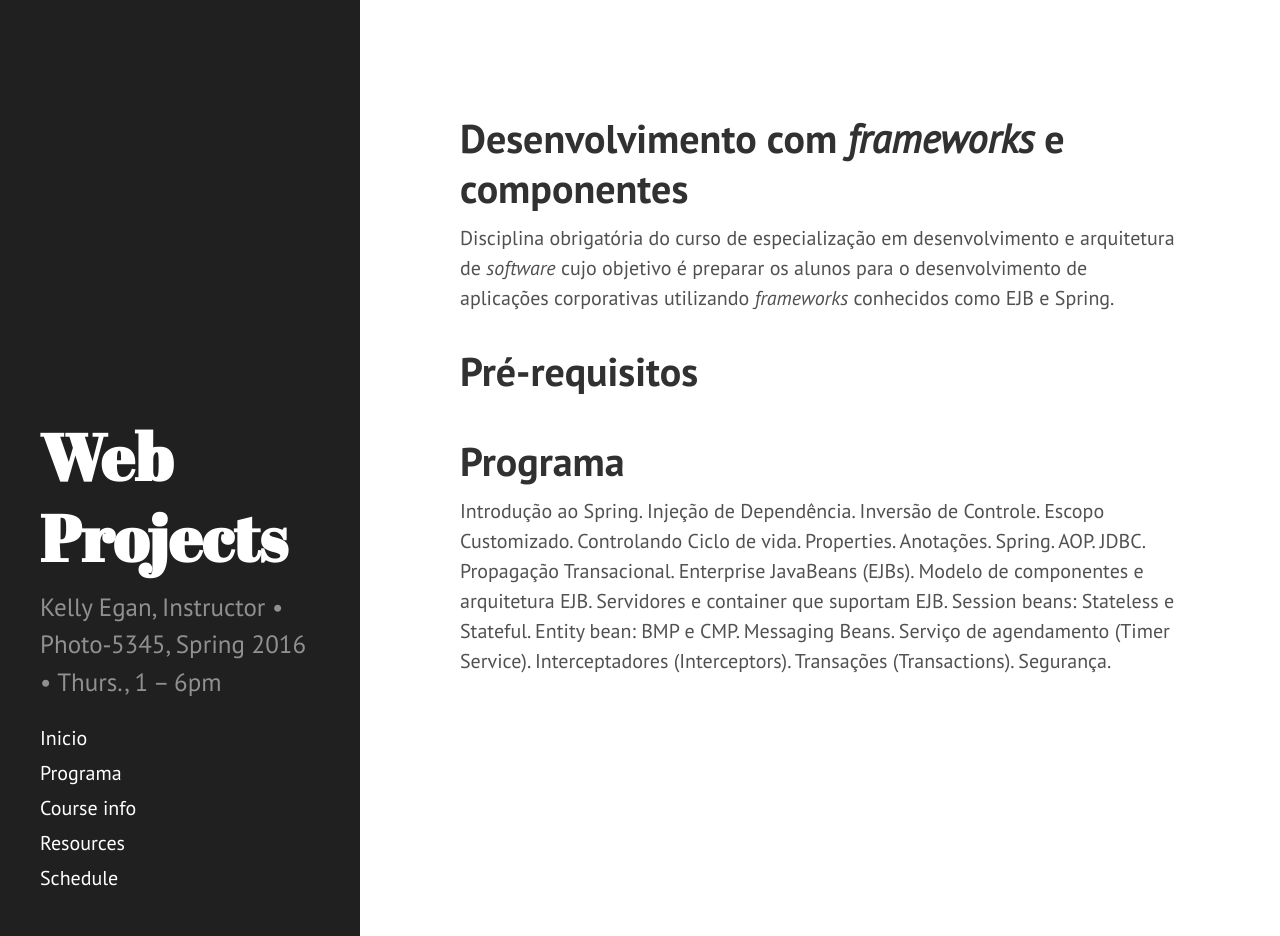
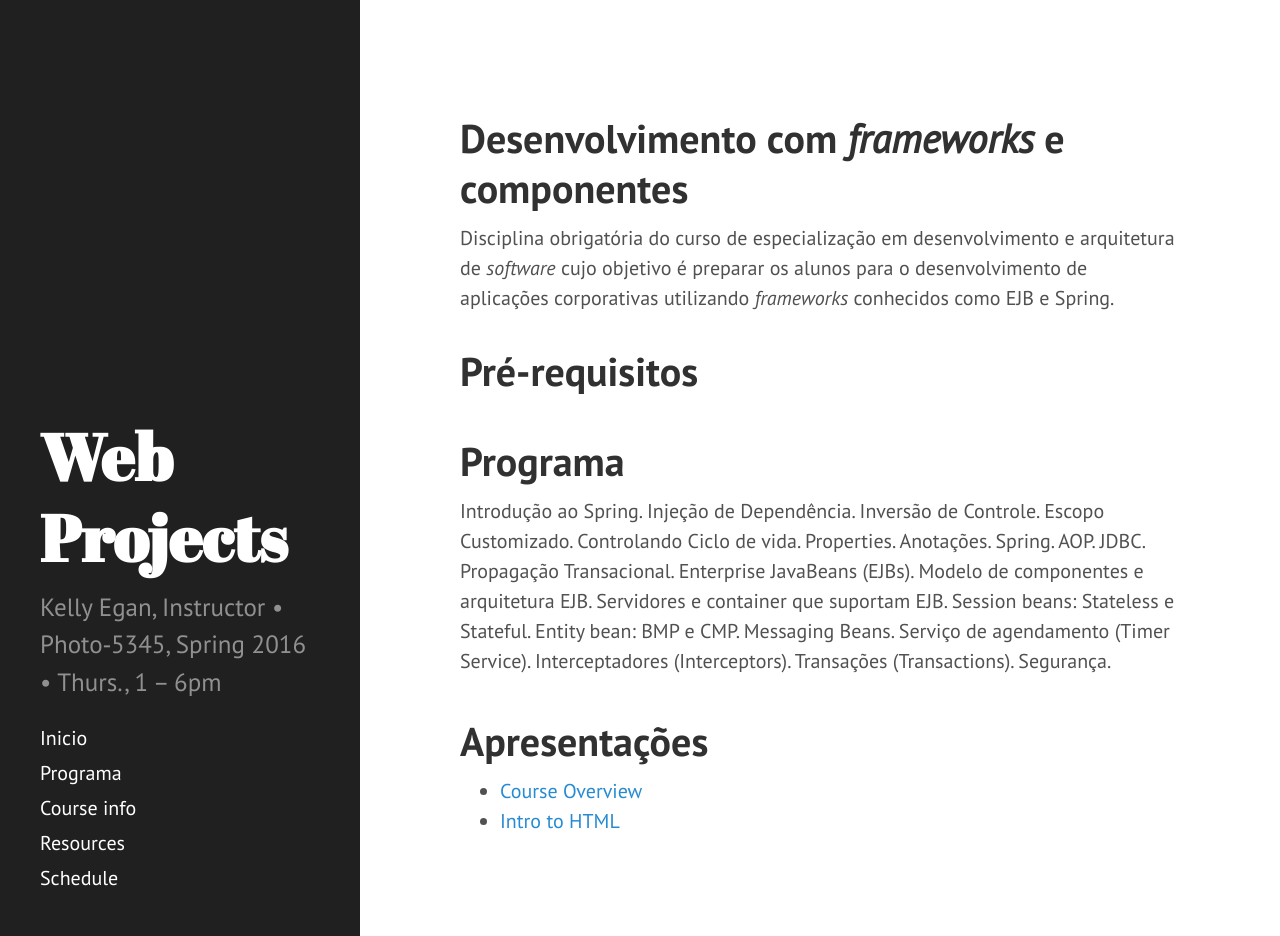
Before and after one commit to michelav/fa7-frameworks, a Jekyll site: the page built from index.md, in a window 1280 px wide and 936 px high. Built offline with Jekyll 4.4.1, drawn with Linux system fonts in a browser that asks for light colours.

Commit message:
Testando links para apresentacao

```diff
--- a/index.md
+++ b/index.md
@@ -16,6 +16,12 @@ corporativas utilizando _frameworks_ conhecidos como EJB e Spring.
 # Programa
 
 Introdução ao Spring. Injeção de Dependência. Inversão de Controle. Escopo Customizado. Controlando Ciclo de vida. Properties. Anotações. Spring. AOP. JDBC. Propagação Transacional. Enterprise JavaBeans (EJBs). Modelo de componentes e arquitetura EJB. Servidores e container que suportam EJB. Session beans: Stateless e Stateful. Entity bean: BMP e CMP. Messaging Beans. Serviço de agendamento (Timer Service). Interceptadores (Interceptors). Transações (Transactions). Segurança.
+
+# Apresentações
+
+  * [Course Overview](/presentations/course-intro.html)
+  * [Intro to HTML](/presentations/html-intro.html)
+
 
 <!-- <div class="posts">
   {% for post in paginator.posts %}
```
